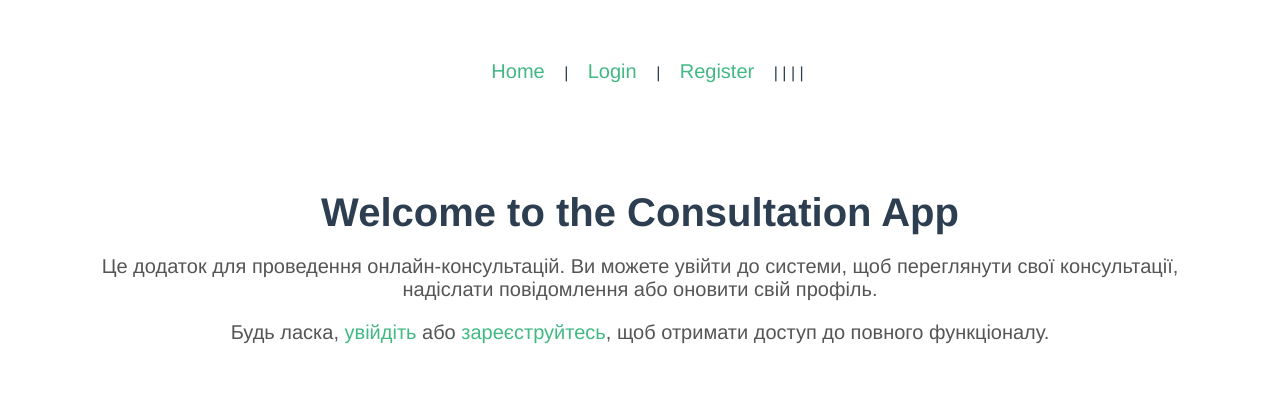
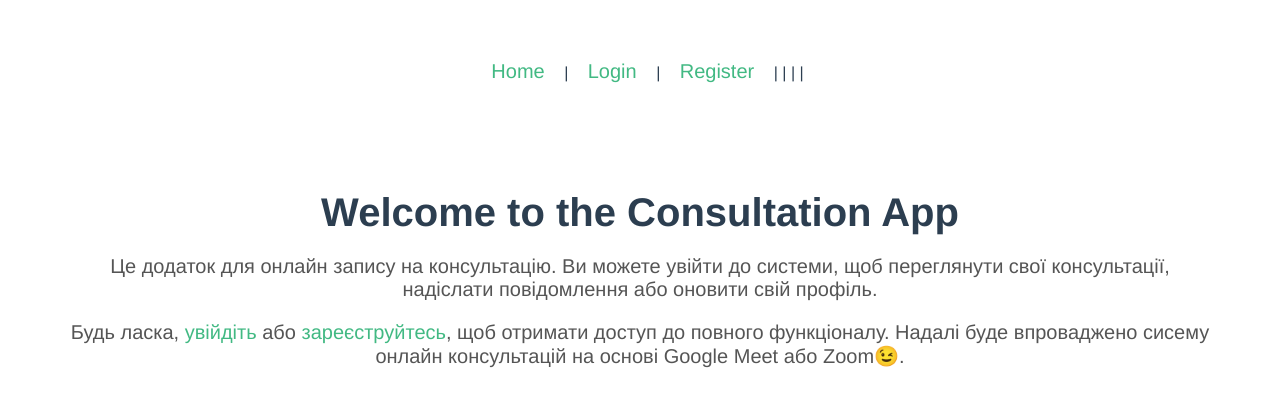
Before and after one commit to xaMMax/medical-project, a Vue app: page / in a window 1280 px wide. Shown: the top 406 px of the page. Built offline with nearby package versions, Linux system fonts and the light colour scheme.

Commit message:
update proj

```diff
--- a/src/components/WelcomeComponent.vue
+++ b/src/components/WelcomeComponent.vue
@@ -2,10 +2,11 @@
   <div class="welcome">
     <h1>Welcome to the Consultation App</h1>
     <p>
-      Це додаток для проведення онлайн-консультацій. Ви можете увійти до системи, щоб переглянути свої консультації, надіслати повідомлення або оновити свій профіль.
+      Це додаток для онлайн запису на консультацію. Ви можете увійти до системи, щоб переглянути свої консультації, надіслати повідомлення або оновити свій профіль.
     </p>
     <p v-if="!isAuthenticated">
       Будь ласка, <router-link to="/login">увійдіть</router-link> або <router-link to="/register">зареєструйтесь</router-link>, щоб отримати доступ до повного функціоналу.
+      Надалі буде впроваджено сисему онлайн консультацій на основі Google Meet або Zoom😉.
     </p>
     <p v-if="isAuthenticated">
       Ви увійшли до системи як {{ userEmail }}. Перейдіть до <router-link to="/dashboard">Панелі управління</router-link>, щоб переглянути свої консультації або оновити профіль.
```
